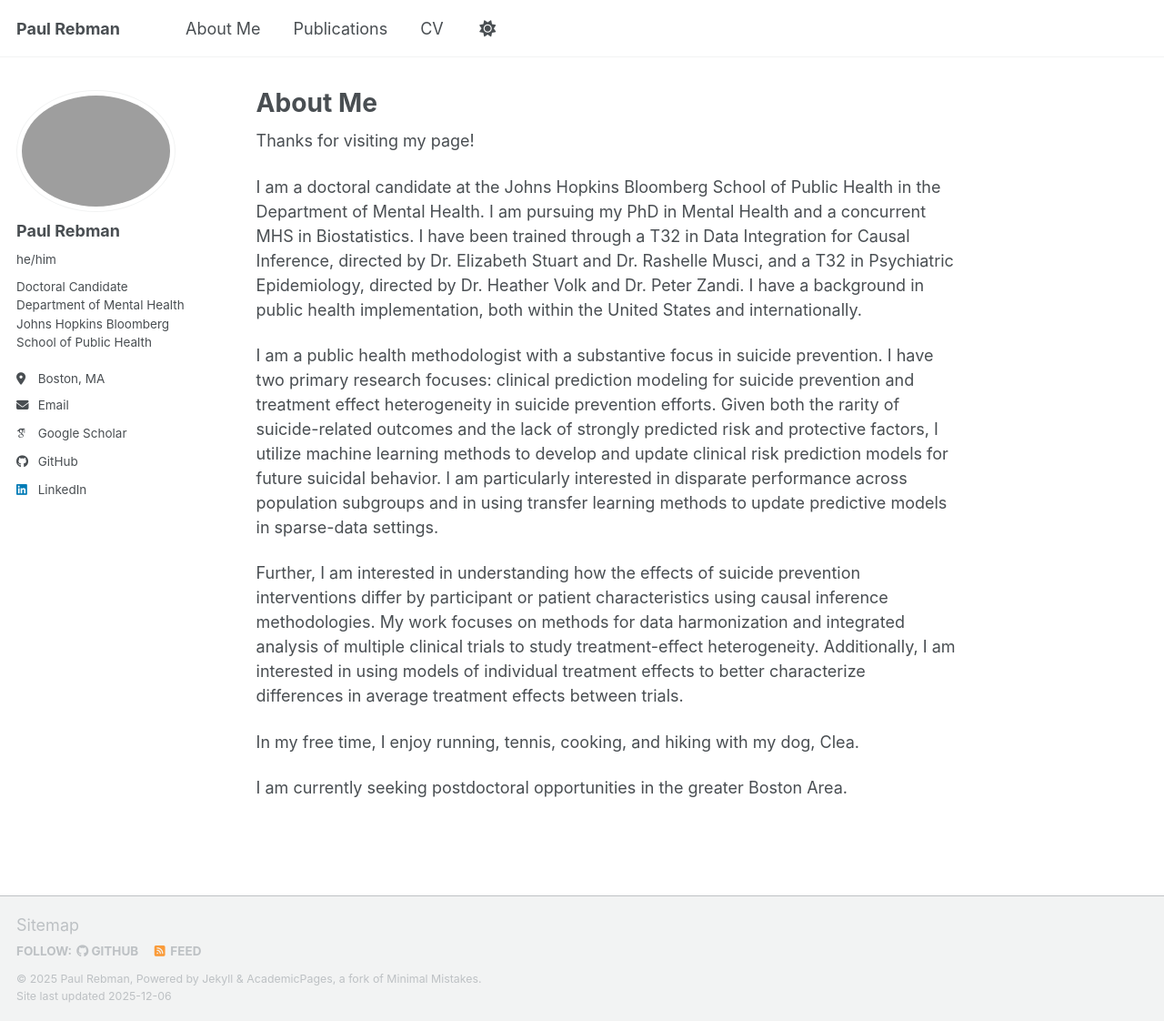
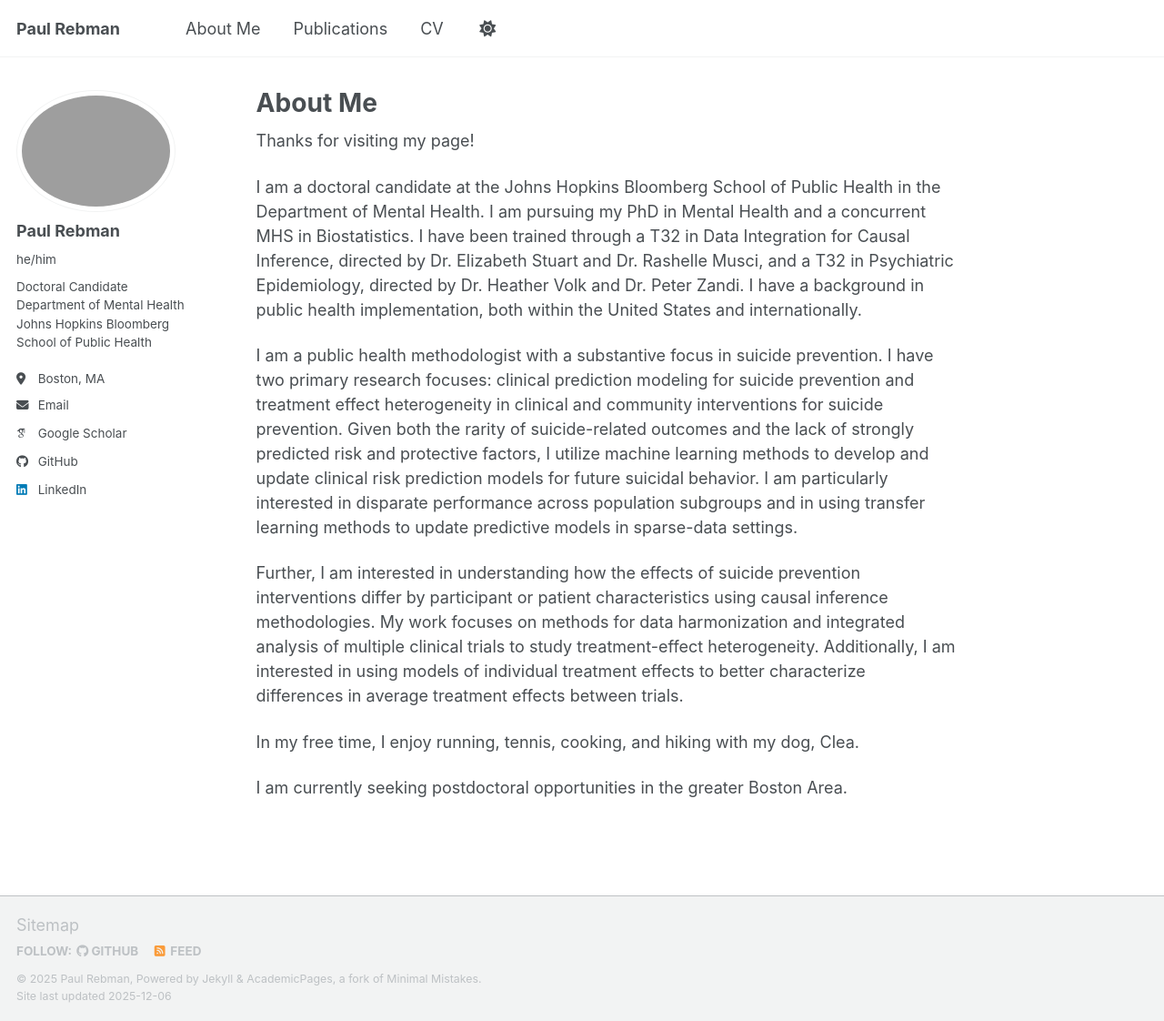
Before and after one commit to paul-rebman/paul-rebman.github.io, a Jekyll site: the page built from _pages/about.md, in a window 1280 px wide and 1122 px high. Shown: the whole window at 91% size. Built offline with Jekyll 4.4.1, drawn with Linux system fonts in a browser that asks for light colours; some web fonts are replaced; a script bundle is joined from its source files by our own code; library files that are not in the unit come from our copies.

Commit message:
Update about.md

```diff
--- a/_pages/about.md
+++ b/_pages/about.md
@@ -11,7 +11,7 @@ Thanks for visiting my page!
 
 I am a doctoral candidate at the Johns Hopkins Bloomberg School of Public Health in the Department of Mental Health. I am pursuing my PhD in Mental Health and a concurrent MHS in Biostatistics. I have been trained through a T32 in Data Integration for Causal Inference, directed by Dr. Elizabeth Stuart and Dr. Rashelle Musci, and a T32 in Psychiatric Epidemiology, directed by Dr. Heather Volk and Dr. Peter Zandi. I have a background in public health implementation, both within the United States and internationally.
 
-I am a public health methodologist with a substantive focus in suicide prevention. I have two primary research focuses: clinical prediction modeling for suicide prevention and treatment effect heterogeneity in suicide prevention efforts. Given both the rarity of suicide-related outcomes and the lack of strongly predicted risk and protective factors, I utilize machine learning methods to develop and update clinical risk prediction models for future suicidal behavior. I am particularly interested in disparate performance across population subgroups and in using transfer learning methods to update predictive models in sparse-data settings.
+I am a public health methodologist with a substantive focus in suicide prevention. I have two primary research focuses: clinical prediction modeling for suicide prevention and treatment effect heterogeneity in clinical and community interventions for suicide prevention. Given both the rarity of suicide-related outcomes and the lack of strongly predicted risk and protective factors, I utilize machine learning methods to develop and update clinical risk prediction models for future suicidal behavior. I am particularly interested in disparate performance across population subgroups and in using transfer learning methods to update predictive models in sparse-data settings.
 
 Further, I am interested in understanding how the effects of suicide prevention interventions differ by participant or patient characteristics using causal inference methodologies. My work focuses on methods for data harmonization and integrated analysis of multiple clinical trials to study treatment-effect heterogeneity. Additionally, I am interested in using models of individual treatment effects to better characterize differences in average treatment effects between trials.
 
```
